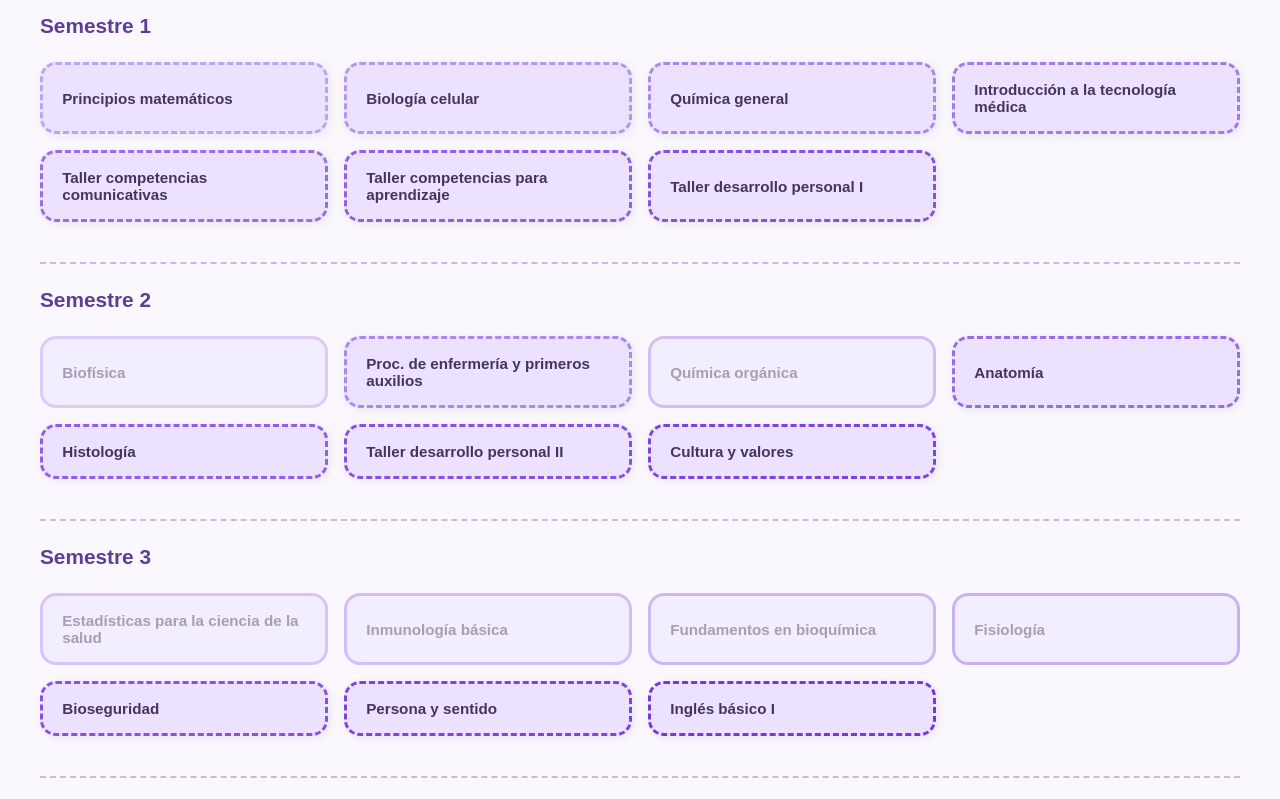
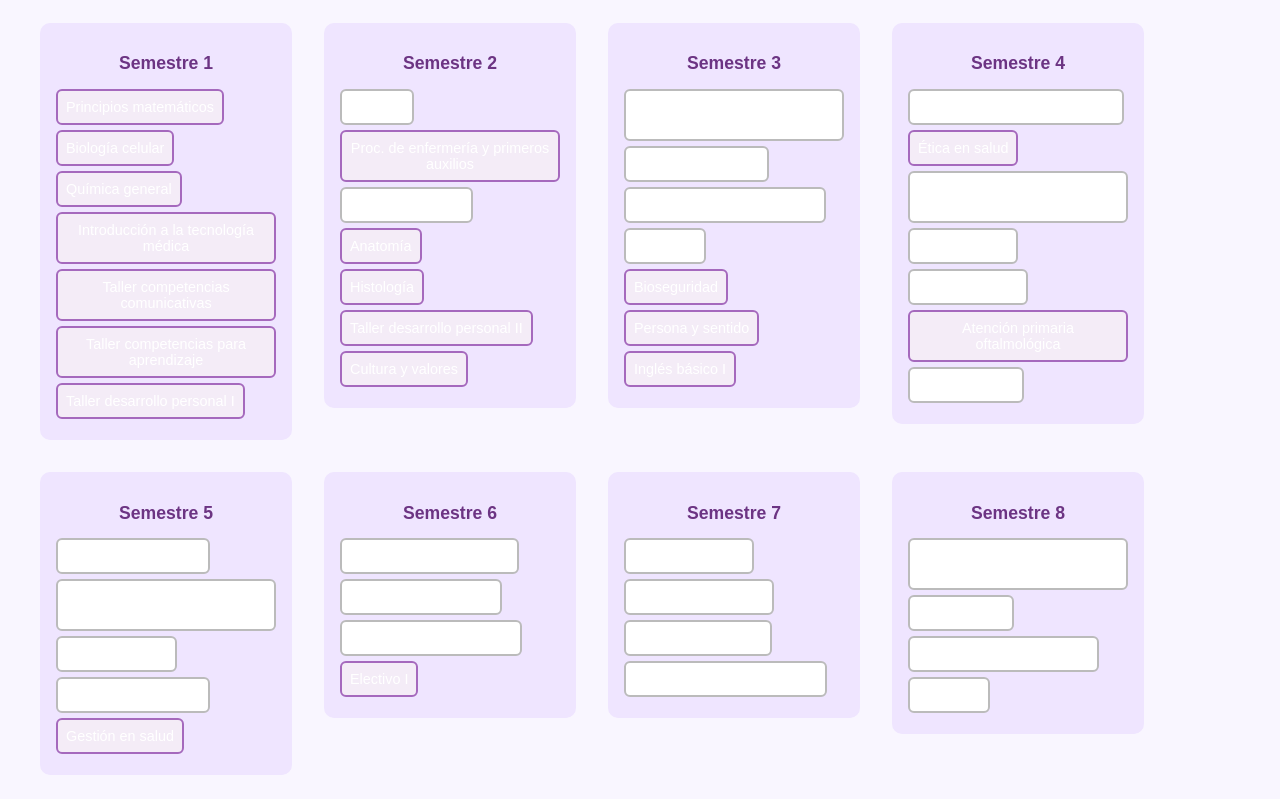
Before and after one commit to dklfwnr/ult, a plain HTML site: page index.html in a window 1280 px wide. Shown: the part 97-896 px from the top of the page. Drawn offline with Linux system fonts and the light colour scheme.

Commit message:
styles.css

```diff
--- a/styles.css
+++ b/styles.css
@@ -1,107 +1,87 @@
-* { box-sizing: border-box; margin: 0; padding: 0; }
-
 body {
-  font-family: 'Nunito', sans-serif;
-  background: #faf7ff;
-  color: #45345d;
-  padding: 2rem;
+  font-family: sans-serif;
+  background: #f9f6ff;
+  color: #333;
+  padding: 1rem;
 }
 
 h1 {
   text-align: center;
-  font-size: 2rem;
-  color: #7a4eb0;
-  margin-bottom: 1rem;
-}
-
-p {
-  text-align: center;
-  max-width: 800px;
-  margin: 0 auto 2rem;
-}
-
-/* Malla contenedor */
-#mesh {
-  max-width: 1200px;
-  margin: 0 auto;
-  display: flex;
-  flex-direction: column;
-  gap: 2.5rem;
+  color: #8e44ad;
 }
 
 .semester {
-  display: grid;
-  grid-template-columns: repeat(auto-fill, minmax(240px, 1fr));
-  gap: 1rem;
-  padding-top: 1.5rem;
-  border-top: 2px dashed #c8b8e6;
+  display: inline-block;
+  vertical-align: top;
+  width: 220px;
+  margin: 1rem;
+  padding: 1rem;
+  background: #efe5ff;
+  border-radius: 10px;
 }
 
 .semester h2 {
-  grid-column: 1 / -1;
-  font-size: 1.3rem;
-  font-weight: 700;
-  color: #5e3d95;
-  margin-bottom: 0.5rem;
+  font-size: 1.1rem;
+  color: #6c3483;
+  text-align: center;
 }
 
-/* Botón-ramos */
 .course {
-  position: relative;
-  padding: 1rem 1.2rem;
-  background: #f3edff;
-  border: 3px solid var(--border-color, #bba5e7);
-  border-radius: 16px;
-  font-size: 0.95rem;
-  font-weight: 600;
-  color: #45345d;
+  background: white;
+  border: 2px solid #bbb;
+  padding: 8px;
+  margin: 5px 0;
+  border-radius: 6px;
   cursor: pointer;
-  transition: all 0.2s ease;
-  box-shadow: 2px 2px 8px rgba(0,0,0,0.07);
-  text-align: left;
-}
-
-.course:hover:not(.disabled):not(.completed) {
-  transform: translateY(-3px);
-  box-shadow: 4px 6px 14px rgba(0,0,0,0.12);
-}
-
-.course.disabled {
-  opacity: 0.45;
-  cursor: default;
-  background: #eae2ff;
-  box-shadow: none;
+  text-align: center;
+  font-size: 0.9rem;
 }
 
 .course.unlocked {
-  background: #ece1ff;
-  border-style: dashed;
+  border-color: #a569bd;
+  background: #f4ecf7;
 }
 
 .course.completed {
-  background: #d8d2e8;
-  border-color: var(--border-color, #9e7bd2);
-  color: #4a356d;
+  background: #d5f5e3;
   text-decoration: line-through;
-  opacity: 0.85;
 }
 
-/* ✔ check aprobado */
-.badge {
-  position: absolute;
-  top: 8px;
-  right: 12px;
-  padding: 3px 7px;
-  font-size: 0.75rem;
-  font-weight: 700;
+button {
+  display: block;
+  margin: 1rem auto;
+  padding: 8px 20px;
+  border: none;
+  background: #d2b4de;
   color: #fff;
-  background: var(--border-color, #7a4eb0);
-  border-radius: 8px;
-  box-shadow: 1px 1px 3px rgba(0,0,0,.15);
+  font-size: 1rem;
+  border-radius: 6px;
+  cursor: pointer;
 }
 
-@media (max-width: 600px) {
-  .semester {
-    grid-template-columns: 1fr;
-  }
+.modal {
+  display: none;
+  position: fixed;
+  z-index: 10;
+  left: 0; top: 0;
+  width: 100%; height: 100%;
+  background-color: rgba(0,0,0,0.5);
+  justify-content: center;
+  align-items: center;
 }
+
+.modal-content {
+  background: white;
+  padding: 20px;
+  border-radius: 8px;
+  width: 80%;
+  max-width: 400px;
+  box-shadow: 0 2px 10px rgba(0,0,0,0.3);
+}
+
+.close {
+  float: right;
+  cursor: pointer;
+  font-size: 20px;
+  color: #888;
+}
```
